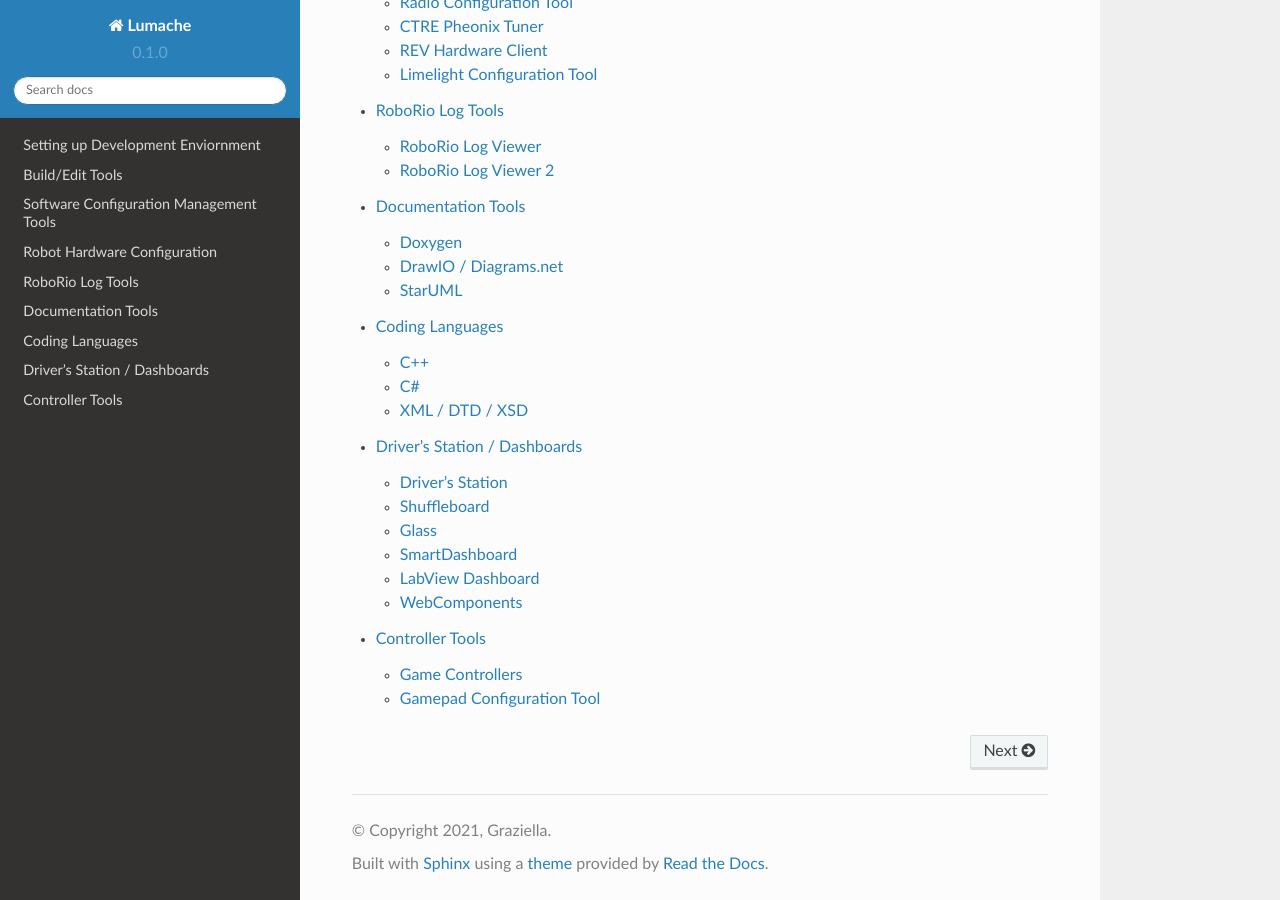
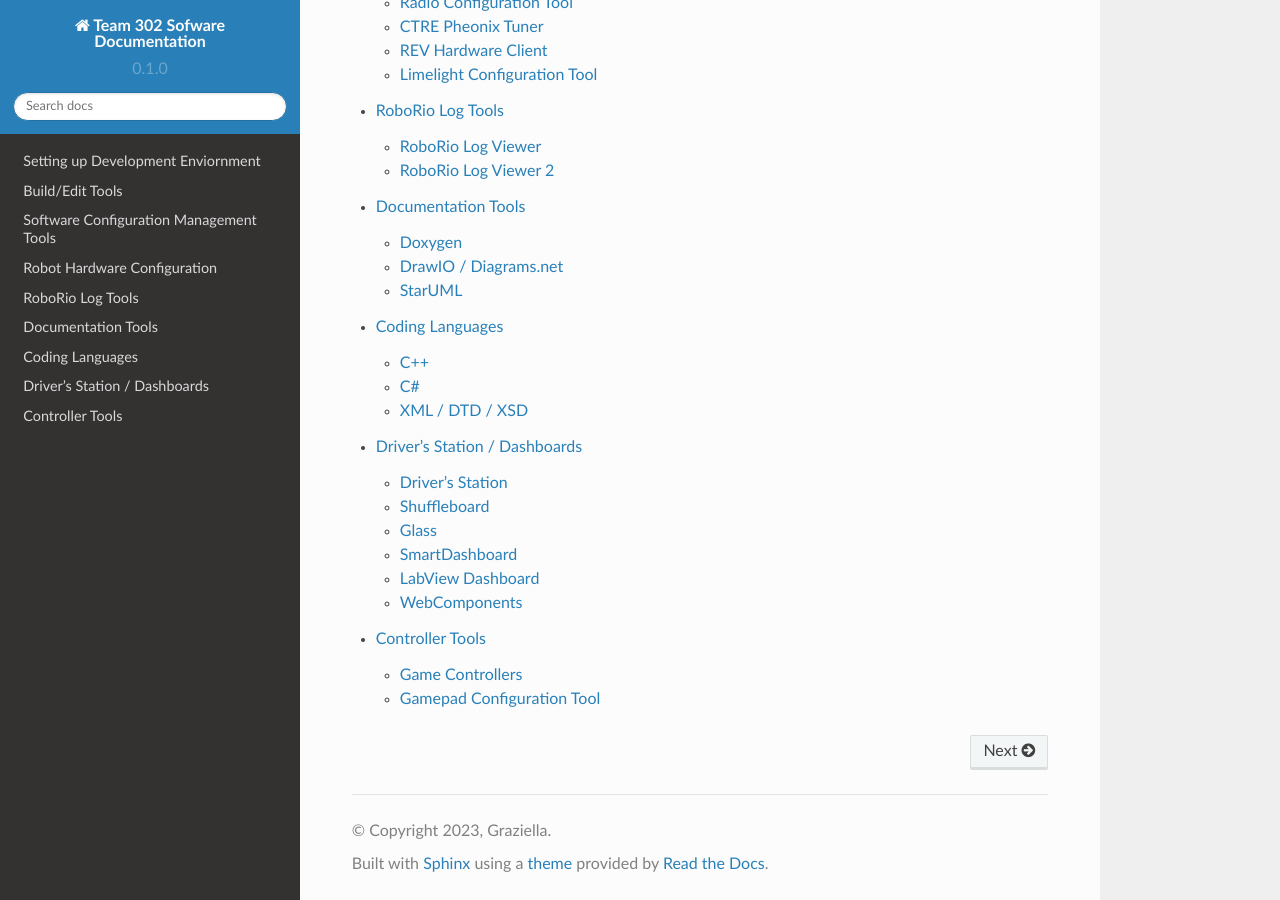
Before and after one commit to Team302/Team302Doco, a Sphinx documentation site: the page built from docs/source/index.rst, in a window 1280 px wide and 900 px high, scrolled down 855 px. Built offline with Sphinx 7.4.7 and the Read the Docs theme 2.0.0, drawn with Linux system fonts in a browser that asks for light colours; pages that are not in the unit, such as notebooks, are missing from menus.

Commit message:
Update conf.py

```diff
--- a/docs/source/conf.py
+++ b/docs/source/conf.py
@@ -2,8 +2,8 @@
 
 # -- Project information
 
-project = 'Lumache'
-copyright = '2021, Graziella'
+project = 'Team 302 Sofware Documentation'
+copyright = '2023, Graziella'
 author = 'Graziella'
 
 release = '0.1'
```
